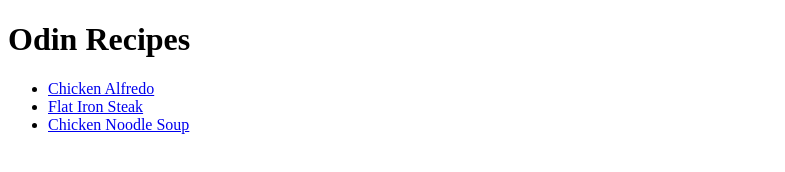
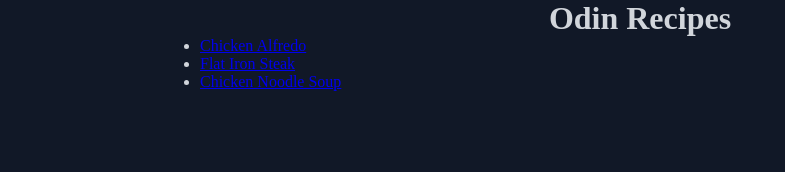
Before and after one commit to CorndogKing/odin-recipies, a plain HTML site: page index.html in a window 1280 px wide. Shown: the whole page, without its empty margins (0-785 px from the left). Drawn offline with Linux system fonts and the light colour scheme.

Commit message:
Add style sheet

```diff
--- a/index.html
+++ b/index.html
@@ -4,13 +4,21 @@
     <meta charset="UTF-8">
     <meta name="viewport" content="width=device-width, initial-scale=1.0">
     <title>Odin Recipes</title>
+    <link rel="stylesheet" href="style.css">
 </head>
 <body>
+    <div class="title">
     <h1>Odin Recipes</h1>
-<ul>
+</div>
+<div class="meals">
+    <ul>
    <li><a href="recipes/chicken_alfredo.html">Chicken Alfredo</a></li>
    <li><a href="recipes/steak.html">Flat Iron Steak</a></li>
    <li><a href="recipes/chicken_soup.html">Chicken Noodle Soup</a></li>
-</ul>
+    </ul>
+</div>
+
+
+</div>
 </body>
 </html>
--- /dev/null
+++ b/style.css
@@ -0,0 +1,28 @@
+*,
+*::before,
+*::after {
+    box-sizing: border-box;
+}
+
+* {
+    margin: 0;
+    padding: 0;
+}
+
+body {
+    background-color: rgb(17 24 39);
+    color: rgb(209 213 219);
+    font-family: "Helvetica Neue", Helvetica, Arial, sans-serif"
+
+}
+.title {
+    max-width: fit-content;
+    margin-left: auto;
+    margin-right: auto;
+
+}
+
+.meals {
+    margin-left: 200px;
+
+}
```
